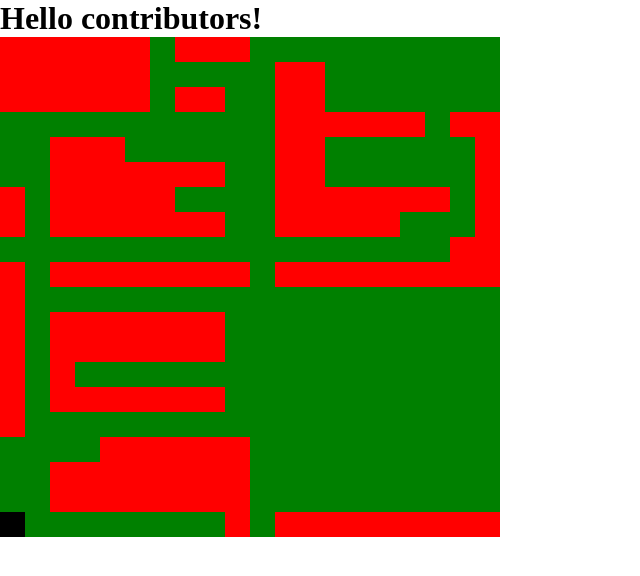
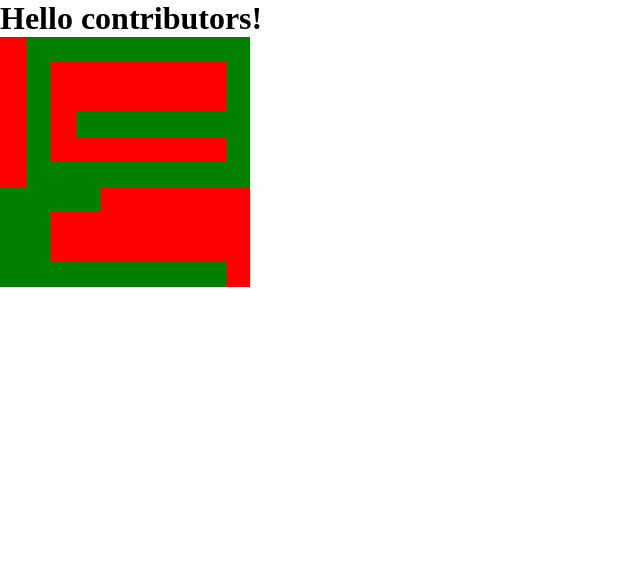
Before and after one commit to theGreatKyle1994/project-alpha, a React (Vite) app in the folder client/: page /map in a window 1280 px wide. Shown: the top 576 px of the page, without its empty margins (0-640 px from the left). Built offline with nearby package versions, Linux system fonts and the light colour scheme.

Commit message:
adjust code for working spawn points

```diff
--- a/client/src/components/map/MapGenerator.jsx
+++ b/client/src/components/map/MapGenerator.jsx
@@ -1,20 +1,24 @@
 // import generatePopulatedChunk from "../../utilities/map/functions/create-populated-chunk";
-import { useMemo } from "react";
+import { useMemo, useContext } from "react";
 import generateMap from "../../utilities/map/map-engine";
 import playerStartPoint from "../../utilities/map/functions/player-start-point";
 import Row from "./tiles/Row";
 import Tile from "./tiles/Tile";
 import TileWall from "./tiles/TileWall";
+import { getPlayer } from "../../entities/player/getPlayer";
 // CSS Imports, Import all map CSS here
 import "../../css/map/map-gen.css";
 import "../../css/map/tiles.css";
 
 const MapGenerator = () => {
   // generate a map based on three different algos: web, chain, or spoke
+  const player = useContext(getPlayer);
+  const randomMap = useMemo(() => generateMap(1, 1), []);
 
-  const randomMap = useMemo(() => generateMap(2, 2), []);
-  const startingPoint = playerStartPoint(randomMap)
-  console.log(startingPoint)
+  const startingPoint = playerStartPoint(randomMap);
+  const { x, y } = startingPoint;
+  useMemo(() => player.setLocalCoordinates(x, y), []);
+  console.log(startingPoint, player.localCoord);
 
   return (
     <div id="map-container">
--- a/client/src/entities/Entity.js
+++ b/client/src/entities/Entity.js
@@ -11,8 +11,8 @@ class Entity {
     this.resistance = 1.0; // 1.0 mean taking full damage. 0.5 means taking half
     this.isDead = false;
     this.localCoord = {
-      localX: 0,
-      localY: 0,
+      localX: null,
+      localY: null,
     };
     this.worldCoord = {
       worldX: null,
@@ -69,23 +69,31 @@ class Entity {
   }
 
   doMovement(tileX, tileY) {
-    if((tileX == this.localCoord.localX + 1 && tileY == this.localCoord.localY)) {
+    if (
+      tileX == this.localCoord.localX + 1 &&
+      tileY == this.localCoord.localY
+    ) {
       this.setLocalCoordinates(tileX, tileY);
       console.log(`Player moved to (${tileX}, ${tileY})`);
-    }
-    else if((tileX == this.localCoord.localX - 1 && tileY == this.localCoord.localY)){
+    } else if (
+      tileX == this.localCoord.localX - 1 &&
+      tileY == this.localCoord.localY
+    ) {
       this.setLocalCoordinates(tileX, tileY);
       console.log(`Player moved to (${tileX}, ${tileY})`);
-    }
-    else if((tileX == this.localCoord.localX && tileY == this.localCoord.localY + 1)){
-      this.setLocalCoordinates(tileX, tileY);
-      console.log(`Player moved to (${tileX}, ${tileY+1})`);
-    }
-    else if((tileX == this.localCoord.localX && tileY == this.localCoord.localY - 1)){
+    } else if (
+      tileX == this.localCoord.localX &&
+      tileY == this.localCoord.localY + 1
+    ) {
       this.setLocalCoordinates(tileX, tileY);
       console.log(`Player moved to (${tileX}, ${tileY})`);
-    }
-    else console.log("Player couldn't move!");
+    } else if (
+      tileX == this.localCoord.localX &&
+      tileY == this.localCoord.localY - 1
+    ) {
+      this.setLocalCoordinates(tileX, tileY);
+      console.log(`Player moved to (${tileX}, ${tileY})`);
+    } else console.log("Player couldn't move!");
   }
 }
 
```
